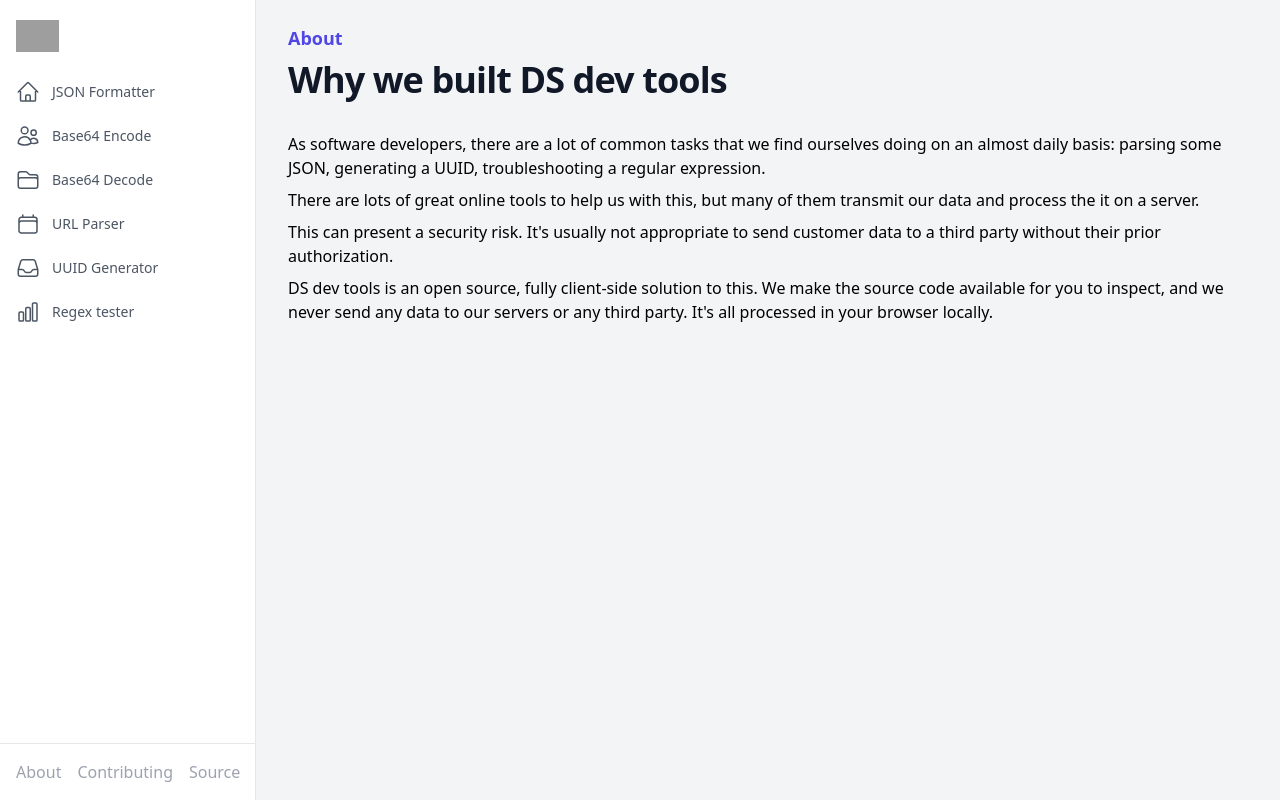
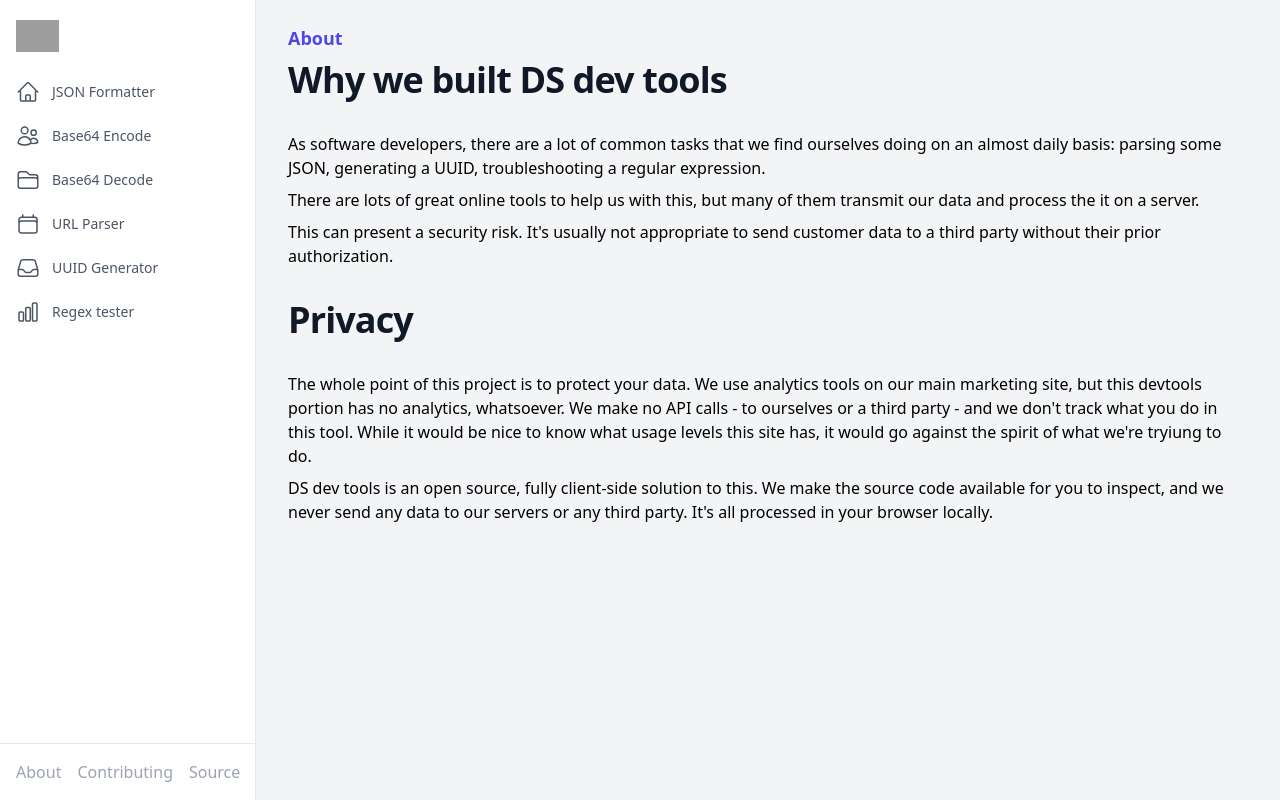
Before and after one commit to DevScreenInternal/ds-devtools, a React (Vite) app: page /about in a window 1280 px wide. Built offline with nearby package versions, Linux system fonts and the light colour scheme; grey boxes are pictures that could not be loaded.

Commit message:
Added more notes to the about page

```diff
--- a/src/pages/About.page.tsx
+++ b/src/pages/About.page.tsx
@@ -21,6 +21,21 @@ export default function AboutPage() {
           This can present a security risk. It's usually not appropriate to send
           customer data to a third party without their prior authorization.
         </p>
+      </div>
+      <div className="mx-auto max-w-prose text-base lg:max-w-none">
+        <h2 className="mt-2 text-3xl font-bold leading-8 tracking-tight text-gray-900 sm:text-4xl">
+          Privacy
+        </h2>
+      </div>
+      <div className="prose prose-indigo mx-auto lg:max-w-none space-y-2">
+        <p>
+          The whole point of this project is to protect your data. We use
+          analytics tools on our main marketing site, but this devtools portion
+          has no analytics, whatsoever. We make no API calls - to ourselves or a
+          third party - and we don't track what you do in this tool. While it
+          would be nice to know what usage levels this site has, it would go
+          against the spirit of what we're tryiung to do.
+        </p>
         <p>
           DS dev tools is an open source, fully client-side solution to this. We
           make the source code available for you to inspect, and we never send
```
